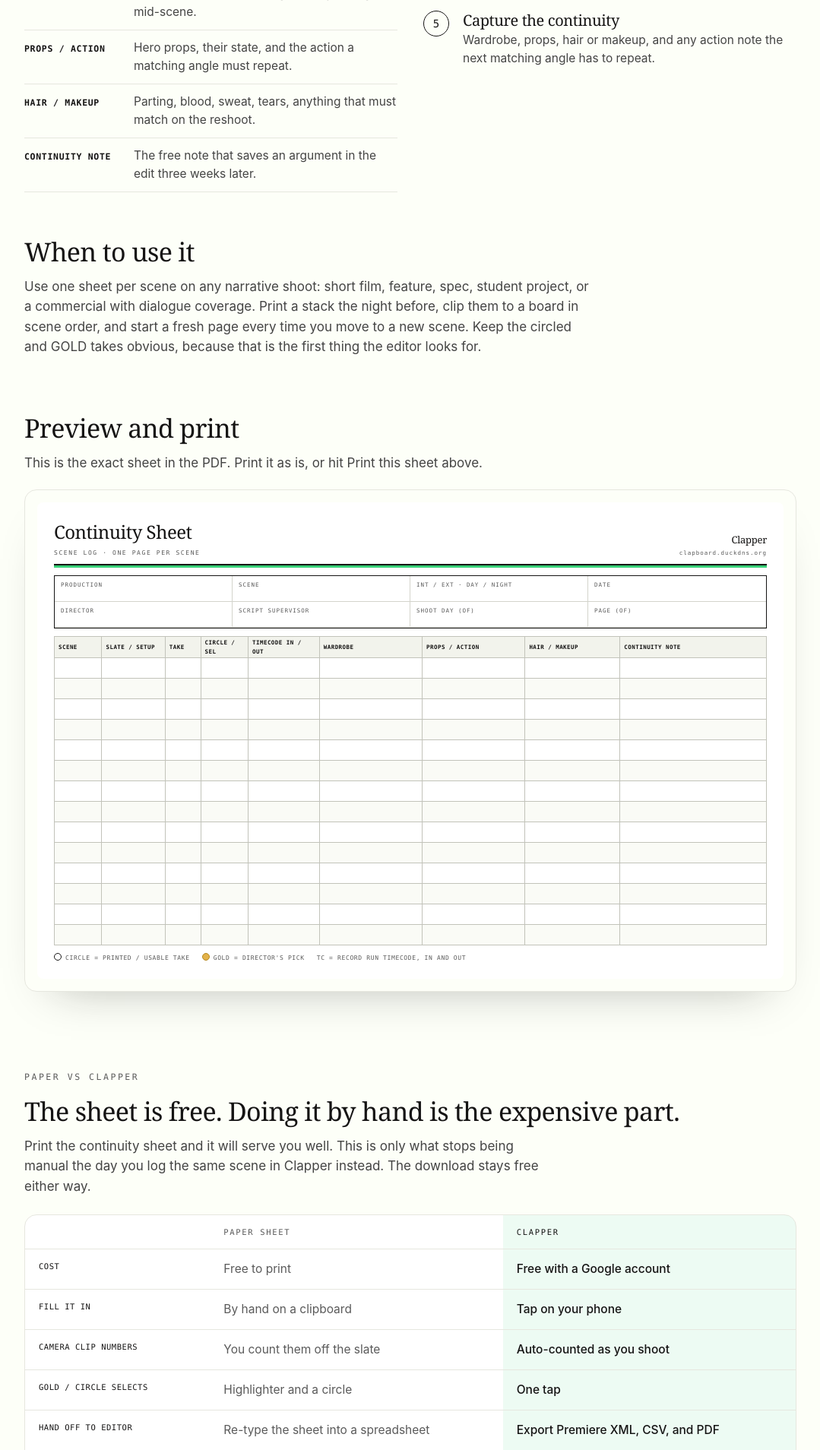
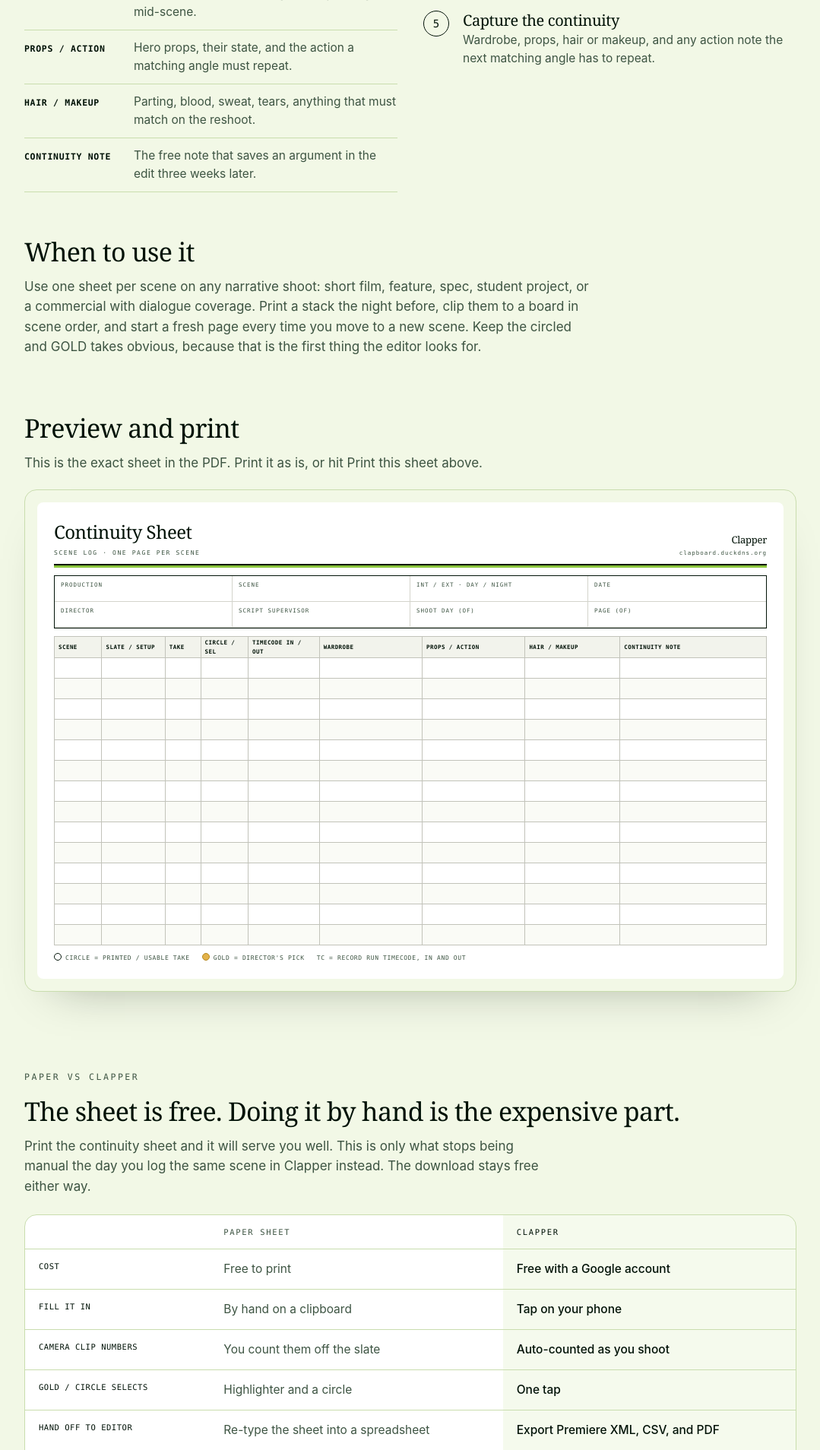
Before and after one commit to kirtan-00/clapper, a Python web app: template landing/templates/continuity-sheet-template/index.html in a window 1280 px wide. Shown: the part 1372-3280 px from the top of the page at 76% size, without its empty margins (100-1179 px from the left). Run offline with Jinja, Linux system fonts and the light colour scheme; the template is opened without the code that fills it, so the values that code supplies are empty; some libraries are stand-ins or nearby versions.

Commit message:
feat(landing): the continuity sheet template moves onto the green palette
Same treatment as the camera log sheet template: eight tokens, the
three-tier dark mode block, the print-sheet preview pinned to paper
white since it simulates a physical page, and the promo CTA card
pinned dark end to end so its child text doesn't invert into
unreadable light-on-light when the card's own background flips.

```diff
--- a/landing/templates/continuity-sheet-template/index.html
+++ b/landing/templates/continuity-sheet-template/index.html
@@ -3,7 +3,8 @@
 <head>
 <meta charset="UTF-8" />
 <meta name="viewport" content="width=device-width, initial-scale=1.0, viewport-fit=cover" />
-<meta name="theme-color" content="#FDFFF8" />
+<meta name="theme-color" content="#F2F8E6" media="(prefers-color-scheme: light)" />
+<meta name="theme-color" content="#011207" media="(prefers-color-scheme: dark)" />
 
 <link rel="icon" type="image/svg+xml" href="/favicon.svg" />
 <link rel="icon" type="image/png" sizes="32x32" href="/favicon-32.png" />
@@ -50,12 +51,23 @@
 
 <style>
   :root{
-    --ivory:#FDFFF8; --ink:#151414; --grey:#5A5A5A; --hair:#E6E7DF;
-    --green:#38D178; --gold:#E3B24A; --paper:#FFFFFF;
+    --ivory:#F2F8E6; --ink:#011207; --grey:#3D5442; --hair:#C9DDAE;
+    --green:#8BC53D; --gold:#E3B24A; --paper:#FFFFFF; --card:#FFFFFF;
     --serif:"Source Serif 4",Georgia,"Times New Roman",serif;
     --sans:"Hanken Grotesk",-apple-system,system-ui,"Helvetica Neue",Arial,sans-serif;
     --mono:"IBM Plex Mono",ui-monospace,Menlo,monospace;
     --ease:cubic-bezier(.4,0,.2,1);
+  }
+  /* --paper stays a single pinned value in both blocks below: it is the physical sheet
+     preview, not page chrome, and a printed page reads the same whether the screen
+     around it is light or dark. */
+  @media(prefers-color-scheme:dark){
+    :root:not([data-theme="light"]){
+      --ivory:#011207; --ink:#E2F0CC; --grey:#9DB59A; --hair:#0C3D1C; --card:#012F13;
+    }
+  }
+  :root[data-theme="dark"]{
+    --ivory:#011207; --ink:#E2F0CC; --grey:#9DB59A; --hair:#0C3D1C; --card:#012F13;
   }
   *,*::before,*::after{box-sizing:border-box}
   html,body{margin:0;padding:0}
@@ -89,7 +101,7 @@
 
   section{padding:52px 0}
   .hero{padding:60px 0 34px}
-  .lede{font-size:clamp(18px,2vw,21px);color:#333;max-width:60ch}
+  .lede{font-size:clamp(18px,2vw,21px);color:var(--grey);max-width:60ch}
   .dl-row{display:flex;flex-wrap:wrap;gap:12px;margin-top:28px;align-items:center}
   .dl-note{font-family:var(--mono);font-size:11.5px;letter-spacing:.06em;color:var(--grey);margin:6px 0 0;width:100%}
 
@@ -99,25 +111,25 @@
   .field-list{list-style:none;margin:0;padding:0}
   .field-list li{padding:11px 0;border-bottom:1px solid var(--hair);display:flex;gap:12px;align-items:baseline}
   .field-list li b{font-family:var(--mono);font-size:11.5px;letter-spacing:.06em;text-transform:uppercase;color:var(--ink);flex:0 0 132px}
-  .field-list li span{color:#444;font-size:15.5px}
+  .field-list li span{color:var(--grey);font-size:15.5px}
 
   ol.steps{list-style:none;margin:0;padding:0;counter-reset:s}
   ol.steps li{position:relative;padding:0 0 22px 52px;counter-increment:s}
   ol.steps li::before{content:counter(s);position:absolute;left:0;top:-2px;width:34px;height:34px;border-radius:50%;border:1px solid var(--ink);display:flex;align-items:center;justify-content:center;font-family:var(--mono);font-size:14px}
   ol.steps li h3{margin-bottom:3px}
-  ol.steps li p{margin:0;color:#444;font-size:15.5px}
+  ol.steps li p{margin:0;color:var(--grey);font-size:15.5px}
 
   /* embedded sheet preview */
-  .sheet-frame{border:1px solid var(--hair);border-radius:16px;background:var(--ivory);padding:16px;box-shadow:0 30px 60px -40px rgba(21,20,20,.35)}
+  .sheet-frame{border:1px solid var(--hair);border-radius:16px;background:var(--ivory);padding:16px;box-shadow:0 30px 60px -40px rgba(1,18,7,.35)}
   .sheet-scroll{overflow-x:auto}
-  #printSheet{background:var(--paper);color:#141313;min-width:900px;padding:20px 22px;border-radius:8px}
-  .sh-mast{display:flex;align-items:flex-end;justify-content:space-between;border-bottom:2px solid #141313;padding-bottom:8px}
+  #printSheet{background:var(--paper);color:#011207;min-width:900px;padding:20px 22px;border-radius:8px}
+  .sh-mast{display:flex;align-items:flex-end;justify-content:space-between;border-bottom:2px solid #011207;padding-bottom:8px}
   .sh-mast .t{font-family:var(--serif);font-size:24px}
   .sh-mast .s{font-family:var(--mono);font-size:8px;letter-spacing:.2em;text-transform:uppercase;color:var(--grey);margin-top:3px}
   .sh-brand{font-family:var(--serif);font-size:13px;text-align:right}
   .sh-brand .u{display:block;font-family:var(--mono);font-size:7.5px;letter-spacing:.13em;color:var(--grey);margin-top:2px}
   .sh-accent{height:3px;background:var(--green);margin:0 0 10px}
-  .sh-head{display:grid;grid-template-columns:repeat(4,1fr);border:1px solid #141313;margin-bottom:10px}
+  .sh-head{display:grid;grid-template-columns:repeat(4,1fr);border:1px solid #011207;margin-bottom:10px}
   .sh-head .f{border-right:1px solid #d3d4cc;border-bottom:1px solid #d3d4cc;padding:6px 8px;min-height:34px}
   .sh-head .f:nth-child(4n){border-right:0}
   .sh-head .f label{font-family:var(--mono);font-size:7.5px;letter-spacing:.13em;text-transform:uppercase;color:var(--grey);display:block}
@@ -127,30 +139,30 @@
   table.sh tbody td{height:27px;padding:2px 5px}
   table.sh tbody tr:nth-child(even) td{background:#fafbf6}
   .sh-legend{display:flex;flex-wrap:wrap;gap:16px;margin-top:10px;font-family:var(--mono);font-size:8px;letter-spacing:.08em;text-transform:uppercase;color:var(--grey);align-items:center}
-  .sh-dot{display:inline-block;width:10px;height:10px;border-radius:50%;border:1.5px solid #141313;vertical-align:-1px;margin-right:5px}
+  .sh-dot{display:inline-block;width:10px;height:10px;border-radius:50%;border:1.5px solid #011207;vertical-align:-1px;margin-right:5px}
   .sh-dot.gold{background:var(--gold);border-color:#b4881f}
 
   /* cta */
   /* paper vs clapper comparison */
-  .cmp-wrap{border:1px solid var(--hair);border-radius:16px;overflow-x:auto;margin-top:24px;background:var(--paper)}
+  .cmp-wrap{border:1px solid var(--hair);border-radius:16px;overflow-x:auto;margin-top:24px;background:var(--card)}
   table.cmp{width:100%;min-width:520px;border-collapse:collapse;font-size:15.5px}
   table.cmp th,table.cmp td{text-align:left;padding:14px 18px;border-bottom:1px solid var(--hair);vertical-align:top}
   table.cmp tbody tr:last-child td{border-bottom:0}
   table.cmp thead th{font-family:var(--mono);font-size:10.5px;letter-spacing:.16em;text-transform:uppercase;color:var(--grey);font-weight:400}
   table.cmp thead th.col-clap{color:var(--ink)}
   table.cmp .feat{font-family:var(--mono);font-size:10.5px;letter-spacing:.05em;text-transform:uppercase;color:var(--ink);width:24%}
-  table.cmp .paper{color:#5A5A5A;width:38%}
+  table.cmp .paper{color:var(--grey);width:38%}
   table.cmp td.col-clap{width:38%;color:var(--ink);font-weight:500}
-  table.cmp .col-clap{background:rgba(56,209,120,.09)}
+  table.cmp .col-clap{background:rgba(139,197,61,.09)}
 
-  .cta{background:var(--ink);color:var(--ivory);border-radius:22px;padding:clamp(34px,5vw,60px);margin:20px 0}
-  .cta .kicker{color:#9fb7a8}
-  .cta h2{color:var(--ivory)}
-  .cta p{color:#d7d9d2;max-width:56ch}
-  .cta .btn{background:var(--ivory);color:var(--ink);border-color:var(--ivory);margin-top:10px}
+  .cta{background:#011207;color:#E2F0CC;border-radius:22px;padding:clamp(34px,5vw,60px);margin:20px 0}
+  .cta .kicker{color:#9DB59A}
+  .cta h2{color:#E2F0CC}
+  .cta p{color:#E2F0CC;max-width:56ch}
+  .cta .btn{background:#E2F0CC;color:#011207;border-color:#E2F0CC;margin-top:10px}
   .cta ul{margin:18px 0 0;padding:0;list-style:none;display:flex;flex-wrap:wrap;gap:8px 22px}
-  .cta ul li{font-family:var(--mono);font-size:11.5px;letter-spacing:.05em;color:#b9d9c8;display:flex;align-items:center;gap:7px}
-  .cta ul li::before{content:"";width:6px;height:6px;border-radius:50%;background:var(--green)}
+  .cta ul li{font-family:var(--mono);font-size:11.5px;letter-spacing:.05em;color:#9DB59A;display:flex;align-items:center;gap:7px}
+  .cta ul li::before{content:"";width:6px;height:6px;border-radius:50%;background:#8BC53D}
 
   /* more templates */
   .more{border-top:1px solid var(--hair)}
@@ -168,7 +180,7 @@
   footer.foot .flinks a{font-family:var(--mono);font-size:11px;letter-spacing:.13em;text-transform:uppercase;color:var(--grey);text-decoration:none;margin-left:18px}
   footer.foot .flinks a:first-child{margin-left:0}
   footer.foot .flinks a:hover{color:var(--ink)}
-  footer.foot .made{font-family:var(--mono);font-size:10.5px;letter-spacing:.14em;text-transform:uppercase;color:#a7a89f}
+  footer.foot .made{font-family:var(--mono);font-size:10.5px;letter-spacing:.14em;text-transform:uppercase;color:var(--grey)}
   footer.foot .copy{max-width:1060px;margin:14px auto 0;padding:14px 22px 0;border-top:1px solid var(--hair);font-family:var(--mono);font-size:10.5px;letter-spacing:.04em;color:var(--grey)}
 
   @media print{
@@ -207,7 +219,7 @@
   <header class="topbar">
     <div class="wrap">
       <a class="brandmark" href="https://clapboard.duckdns.org/">
-        <svg width="24" height="24" viewBox="0 0 1024 1024" aria-hidden="true"><rect width="1024" height="1024" rx="230" fill="#111214"/><rect x="150" y="470" width="724" height="372" rx="34" fill="#1b1d20"/><circle cx="792" cy="748" r="52" fill="#57C282"/><g transform="rotate(-16 214 432)"><rect x="150" y="330" width="772" height="176" rx="26" fill="#EFE9DB"/></g><circle cx="214" cy="432" r="30" fill="#57C282"/></svg>
+        <svg width="24" height="24" viewBox="0 0 1024 1024" aria-hidden="true"><rect width="1024" height="1024" rx="230" fill="var(--ink)"/><rect x="150" y="470" width="724" height="372" rx="34" fill="var(--ink)"/><circle cx="792" cy="748" r="52" fill="var(--green)"/><g transform="rotate(-16 214 432)"><rect x="150" y="330" width="772" height="176" rx="26" fill="var(--ivory)"/></g><circle cx="214" cy="432" r="30" fill="var(--green)"/></svg>
         Clapper
       </a>
       <a class="topnav" href="https://clapboard.duckdns.org/">Open the app &rarr;</a>
@@ -234,7 +246,7 @@
       <div class="wrap">
         <h2>What a continuity sheet is</h2>
         <p class="lede" style="max-width:70ch">A continuity sheet is the take-by-take record the script supervisor keeps for each scene. It ties every take to its setup, marks which takes the director wanted, notes the timecode, and captures the small physical details, a rolled sleeve, a half-full glass, which side the hair is parted, that have to match when you cut back to the same scene or shoot it again next week.</p>
-        <p style="max-width:70ch;color:#444">Get it wrong and continuity errors slip into the final cut, or the editor spends a day guessing which take was the keeper. Get it right and the edit almost assembles itself. This sheet gives you one row per take and a column for each thing you need to remember.</p>
+        <p style="max-width:70ch;color:var(--grey)">Get it wrong and continuity errors slip into the final cut, or the editor spends a day guessing which take was the keeper. Get it right and the edit almost assembles itself. This sheet gives you one row per take and a column for each thing you need to remember.</p>
       </div>
     </section>
 
@@ -270,14 +282,14 @@
     <section style="padding-top:8px">
       <div class="wrap">
         <h2>When to use it</h2>
-        <p style="max-width:70ch;color:#444">Use one sheet per scene on any narrative shoot: short film, feature, spec, student project, or a commercial with dialogue coverage. Print a stack the night before, clip them to a board in scene order, and start a fresh page every time you move to a new scene. Keep the circled and GOLD takes obvious, because that is the first thing the editor looks for.</p>
+        <p style="max-width:70ch;color:var(--grey)">Use one sheet per scene on any narrative shoot: short film, feature, spec, student project, or a commercial with dialogue coverage. Print a stack the night before, clip them to a board in scene order, and start a fresh page every time you move to a new scene. Keep the circled and GOLD takes obvious, because that is the first thing the editor looks for.</p>
       </div>
     </section>
 
     <section class="sheet-section" style="padding-top:8px">
       <div class="wrap">
         <h2>Preview and print</h2>
-        <p style="color:#444;margin-bottom:22px">This is the exact sheet in the PDF. Print it as is, or hit Print this sheet above.</p>
+        <p style="color:var(--grey);margin-bottom:22px">This is the exact sheet in the PDF. Print it as is, or hit Print this sheet above.</p>
         <div class="sheet-frame">
           <div class="sheet-scroll">
             <div id="printSheet">
@@ -332,7 +344,7 @@
       <div class="wrap">
         <p class="kicker">Paper vs Clapper</p>
         <h2 class="serif">The sheet is free. Doing it by hand is the expensive part.</h2>
-        <p style="max-width:64ch;color:#444">Print the continuity sheet and it will serve you well. This is only what stops being manual the day you log the same scene in Clapper instead. The download stays free either way.</p>
+        <p style="max-width:64ch;color:var(--grey)">Print the continuity sheet and it will serve you well. This is only what stops being manual the day you log the same scene in Clapper instead. The download stays free either way.</p>
         <div class="cmp-wrap">
           <table class="cmp">
             <thead>
@@ -387,7 +399,7 @@
   <footer class="foot">
     <div class="wrap">
       <span class="fm">
-        <svg width="20" height="20" viewBox="0 0 1024 1024" aria-hidden="true"><rect width="1024" height="1024" rx="230" fill="#111214"/><rect x="150" y="470" width="724" height="372" rx="34" fill="#1b1d20"/><circle cx="792" cy="748" r="52" fill="#57C282"/><g transform="rotate(-16 214 432)"><rect x="150" y="330" width="772" height="176" rx="26" fill="#EFE9DB"/></g><circle cx="214" cy="432" r="30" fill="#57C282"/></svg>
+        <svg width="20" height="20" viewBox="0 0 1024 1024" aria-hidden="true"><rect width="1024" height="1024" rx="230" fill="var(--ink)"/><rect x="150" y="470" width="724" height="372" rx="34" fill="var(--ink)"/><circle cx="792" cy="748" r="52" fill="var(--green)"/><g transform="rotate(-16 214 432)"><rect x="150" y="330" width="772" height="176" rx="26" fill="var(--ivory)"/></g><circle cx="214" cy="432" r="30" fill="var(--green)"/></svg>
         Clapper
       </span>
       <span class="flinks">
```
